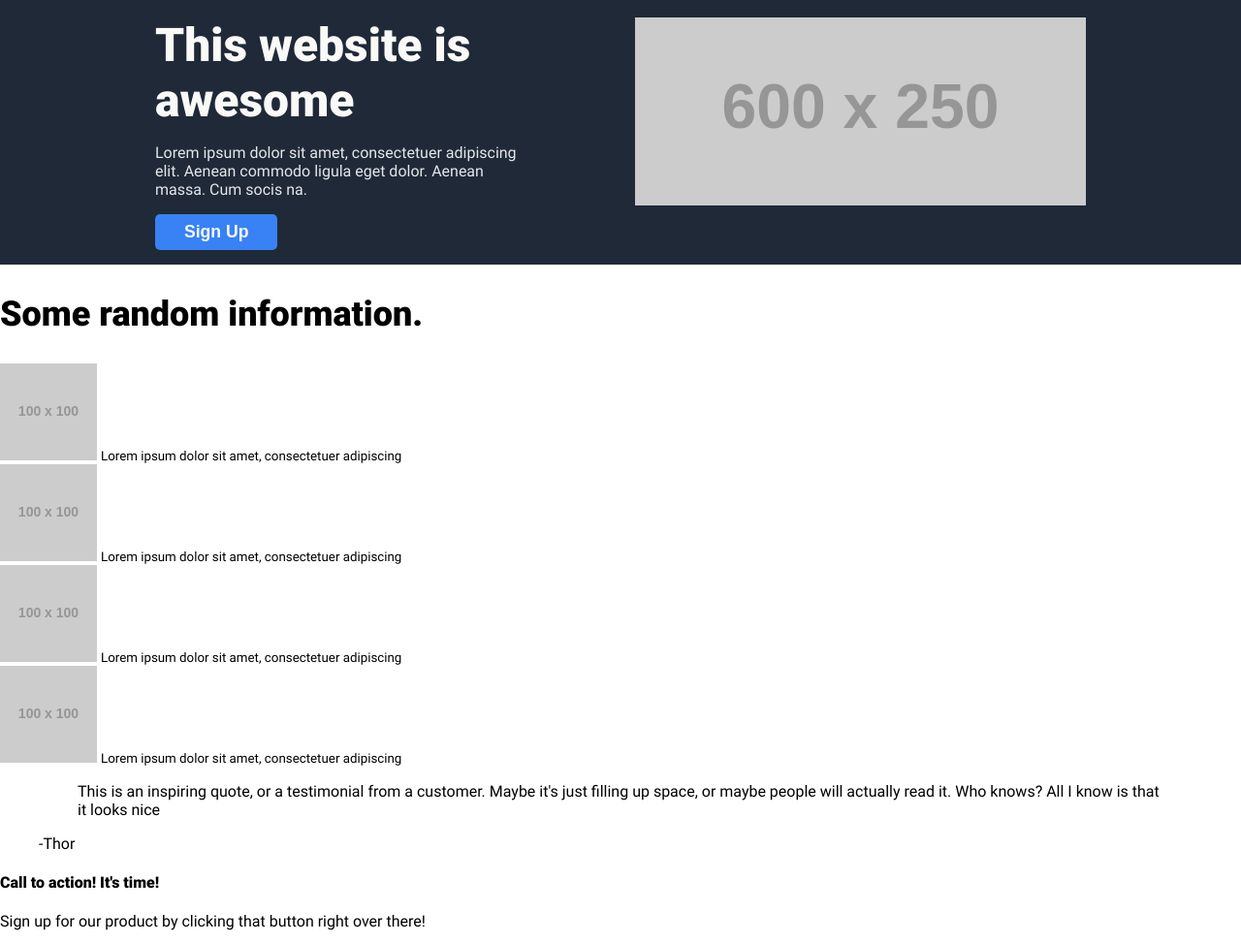
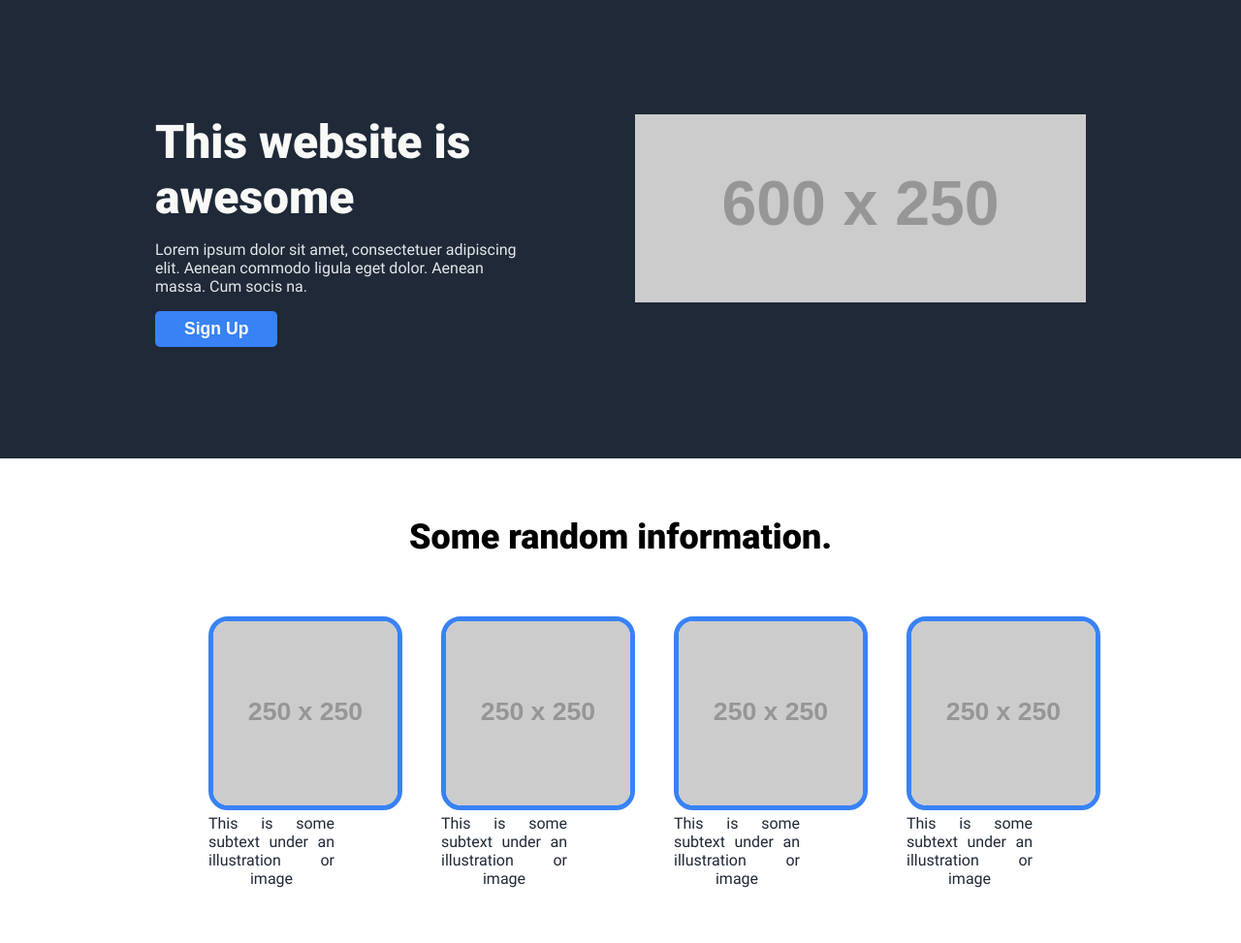
Before and after one commit to fs98/brainnest-css-assignment, a plain HTML site: page index.html in a window 1280 px wide. Shown: the part 65-1038 px from the top of the page at 97% size. Drawn offline with Linux system fonts and the light colour scheme; placeholder pictures from the web are drawn by us.

Commit message:
ui: use figure with image and figcaption instead of image and p

```diff
--- a/index.html
+++ b/index.html
@@ -21,7 +21,7 @@
     </header>
 
     <main>
-      <section class="bg-ebony-clay section-padding">
+      <section class="bg-ebony-clay large-section-padding">
         <div class="container">
           <div class="row">
             <div class="col-6 pr-100 pl-0 flex flex-col justify-content-center align-items-start">
@@ -40,23 +40,39 @@
         </div>
       </section>
 
-      <section>
-        <h2>Some random information.</h2>
-        <div>
-          <img src="https://via.placeholder.com/100x100" alt="placeholder image">
-          <small>Lorem ipsum dolor sit amet, consectetuer adipiscing</small>
-        </div>
-        <div>
-          <img src="https://via.placeholder.com/100x100" alt="placeholder image">
-          <small>Lorem ipsum dolor sit amet, consectetuer adipiscing</small>
-        </div>
-        <div>
-          <img src="https://via.placeholder.com/100x100" alt="placeholder image">
-          <small>Lorem ipsum dolor sit amet, consectetuer adipiscing</small>
-        </div>
-        <div>
-          <img src="https://via.placeholder.com/100x100" alt="placeholder image">
-          <small>Lorem ipsum dolor sit amet, consectetuer adipiscing</small>
+      <section class="small-section-padding">
+        <div class="container">
+          <div class="row">
+            <h2 class="text-center">Some random information.</h2>
+            <div class="col-3">
+              <figure>
+                <img src="https://via.placeholder.com/250/FFFFFF/" alt="placeholder image" class="img-responsive w-200">
+                <figcaption class="text-justify color-ebony-clay">This is some subtext under an illustration or image
+                </figcaption>
+              </figure>
+            </div>
+            <div class="col-3">
+              <figure>
+                <img src="https://via.placeholder.com/250/FFFFFF/" alt="placeholder image" class="img-responsive w-200">
+                <figcaption class="text-justify color-ebony-clay">This is some subtext under an illustration or image
+                </figcaption>
+              </figure>
+            </div>
+            <div class="col-3">
+              <figure>
+                <img src="https://via.placeholder.com/250/FFFFFF/" alt="placeholder image" class="img-responsive w-200">
+                <figcaption class="text-justify color-ebony-clay">This is some subtext under an illustration or image
+                </figcaption>
+              </figure>
+            </div>
+            <div class="col-3">
+              <figure>
+                <img src="https://via.placeholder.com/250/FFFFFF/" alt="placeholder image" class="img-responsive w-200">
+                <figcaption class="text-justify color-ebony-clay">This is some subtext under an illustration or image
+                </figcaption>
+              </figure>
+            </div>
+          </div>
         </div>
       </section>
 
```
